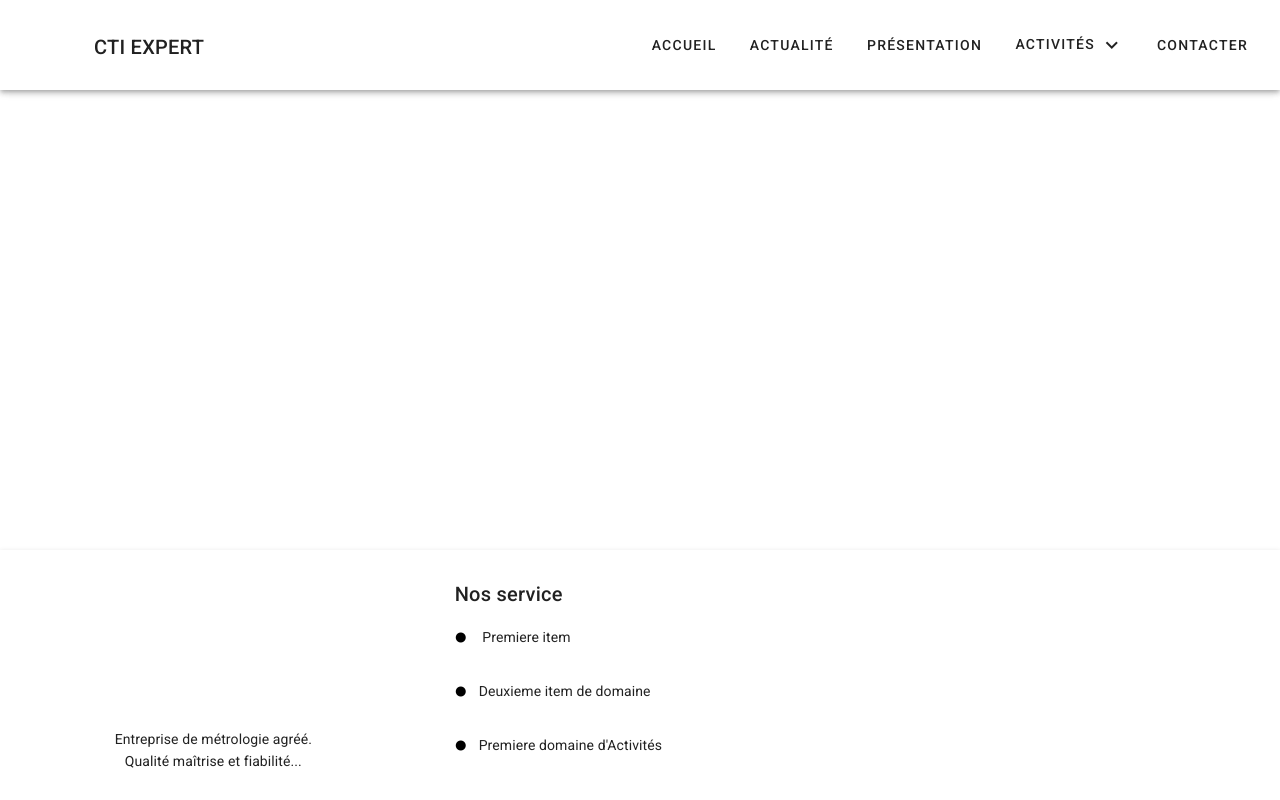
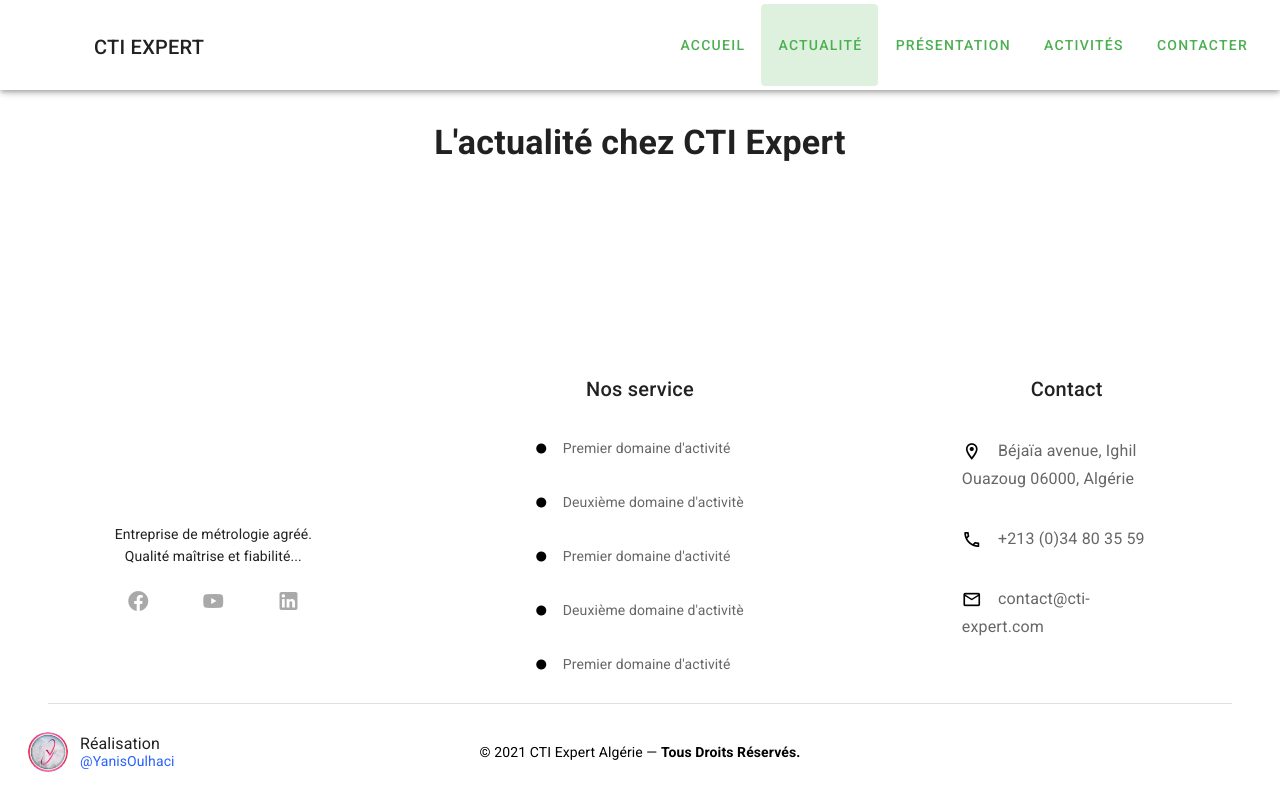
Before and after one commit to Yanis02015/cti-expert, a Vue app: page /news in a window 1280 px wide. Built offline with nearby package versions, Linux system fonts and the light colour scheme.

Commit message:
Home page without hover interaction

```diff
--- a/public/index.html
+++ b/public/index.html
@@ -4,7 +4,7 @@
     <meta charset="utf-8">
     <meta http-equiv="X-UA-Compatible" content="IE=edge">
     <meta name="viewport" content="width=device-width,initial-scale=1.0">
-    <link rel="icon" href="<%= BASE_URL %>favicon.ico">
+    <link rel="icon" href="<%= BASE_URL %>cti_logo.png">
     <title><%= htmlWebpackPlugin.options.title %></title>
     <link rel="stylesheet" href="https://fonts.googleapis.com/css?family=Roboto:100,300,400,500,700,900">
     <link rel="stylesheet" href="https://cdn.jsdelivr.net/npm/@mdi/font@latest/css/materialdesignicons.min.css">
--- a/src/App.vue
+++ b/src/App.vue
@@ -23,20 +23,15 @@
       <v-spacer></v-spacer>
 
       <v-card flat height="100%" class="hidden-sm-and-down">
-        <v-btn href="" text height="100%">
-          <span>Accueil</span>
-        </v-btn>
-        <v-btn href="" text height="100%">
-          <span>Actualité</span>
-        </v-btn>
-        <v-btn href="" text height="100%">
-          <span>Présentation</span>
-        </v-btn>
-        <v-btn href="" text height="100%">
-          <span>Activités <v-icon class="">mdi-chevron-down</v-icon></span>
-        </v-btn>
-        <v-btn href="" text height="100%">
-          <span>Contacter</span>
+        <v-btn
+          v-for="item in menuNavigation"
+          :key="item.title"
+          color="green"
+          :to="item.link"
+          text
+          height="100%"
+        >
+          <span>{{ item.title }}</span>
         </v-btn>
       </v-card>
     </v-app-bar>
@@ -45,8 +40,8 @@
       <router-view />
     </v-main>
 
-    <v-footer padless class="mt-9">
-      <v-card tile width="100%">
+    <v-footer padless>
+      <v-card flat tile width="100%">
         <v-row class="ma-0 text-center">
           <v-col cols="12" md="4">
             <v-img class="ma-auto" src="cti_logo.png" width="150" />
@@ -55,32 +50,101 @@
               <br />
               Qualité maîtrise et fiabilité...
             </v-card-text>
+            <v-card flat class="ma-auto" width="50%">
+              <v-row>
+                <v-col v-for="item in socialNetworks" :key="item.icon" cols="4">
+                  <v-btn icon plain :to="item.link">
+                    <v-icon>
+                      {{ item.icon }}
+                    </v-icon>
+                  </v-btn>
+                </v-col>
+              </v-row>
+            </v-card>
           </v-col>
 
-          <v-col cols="12" md="4" class="text-left">
+          <v-col cols="12" md="4">
             <v-card-title>
-              Nos service
+              <p class="ma-auto">Nos service</p>
             </v-card-title>
+            <v-card tile flat class="ma-auto" :width="mobile ? '90%' : '60%'">
+              <v-card-text
+                class="text-left"
+                v-for="item in activities"
+                :key="item.title"
+              >
+                <v-icon size="12" class="mr-3 black--text">
+                  mdi-checkbox-blank-circle</v-icon
+                >
+                {{ item.title }}
+              </v-card-text>
+            </v-card>
+          </v-col>
 
+          <v-col cols="12" md="4">
+            <v-card-title>
+              <p class="ma-auto">Contact</p>
+            </v-card-title>
+            <v-card tile flat class="ma-auto" :width="mobile ? '90%' : '60%'">
+              <v-card-text
+                class="text-left text-subtitle-1"
+                v-for="item in contactInfo"
+                :key="item.title"
+              >
+                <v-icon size="20" class="mr-3 black--text">
+                  {{ item.icon }}
+                </v-icon>
+                {{ item.title }}
+              </v-card-text>
+            </v-card>
+          </v-col>
+        </v-row>
+
+        <v-divider class="mx-12"></v-divider>
+
+        <v-row class="align-center ma-0">
+          <v-col cols="12" md="4">
             <v-card-text>
-              <v-icon size="12" class="mr-3 black--text">
-                mdi-checkbox-blank-circle</v-icon
+              <div
+                :class="
+                  $vuetify.breakpoint.smAndDown
+                    ? 'justify-center'
+                    : 'justify-start'
+                "
+                class="d-flex align-center"
               >
-              Premiere item
-            </v-card-text>
-            <v-card-text>
-              <v-icon size="12" class="mr-3 black--text"
-                >mdi-checkbox-blank-circle</v-icon
-              >Deuxieme item de domaine
-            </v-card-text>
-            <v-card-text>
-              <v-icon size="12" class="mr-3 black--text"
-                >mdi-checkbox-blank-circle</v-icon
-              >Premiere domaine d'Activités
+                <v-avatar class="mr-3" size="40">
+                  <img alt="yanis.indt" src="./assets/yanis-indt-logo.jpeg" />
+                </v-avatar>
+                <v-card class="transparent" tile elevation="0">
+                  <v-list-item-content
+                    style="width: 100px;"
+                    class="text-left py-0"
+                  >
+                    <v-list-item-title class="py-0"
+                      >Réalisation</v-list-item-title
+                    >
+                    <v-list-item-subtitle class="py-0">
+                      <!-- class="pink--text text--lighten-2" -->
+                      <a
+                        target="_blank"
+                        class="blue--text text--accent-4"
+                        href="https://linkedin.com/in/YanisOulhaci"
+                        >@YanisOulhaci</a
+                      >
+                    </v-list-item-subtitle>
+                  </v-list-item-content>
+                </v-card>
+              </div>
             </v-card-text>
           </v-col>
 
-          <v-col cols="12" md="4"> </v-col>
+          <v-col class="text-center pa-0 ma-0" cols="12" md="4">
+            <v-card-text class="black--text">
+              &#169; {{ new Date().getFullYear() }} CTI Expert Algérie —
+              <strong>Tous Droits Réservés.</strong>
+            </v-card-text>
+          </v-col>
         </v-row>
       </v-card>
     </v-footer>
@@ -94,10 +158,71 @@ export default {
   name: "App",
 
   data: () => ({
-    //
+    menuNavigation: [
+      {
+        title: "Accueil",
+        link: "/",
+      },
+      {
+        title: "Actualité",
+        link: "/news",
+      },
+      {
+        title: "Présentation",
+        link: "/presentation",
+      },
+      {
+        title: "Activités",
+        link: "/activities",
+      },
+      {
+        title: "Contacter",
+        link: "/contater",
+      },
+    ],
+    contactInfo: [
+      {
+        title: "Béjaïa avenue, Ighil Ouazoug 06000, Algérie",
+        icon: "mdi-map-marker-outline",
+      },
+      {
+        title: "+213 (0)34 80 35 59",
+        icon: "mdi-phone-outline",
+      },
+      {
+        title: "contact@cti-expert.com",
+        icon: "mdi-email-outline",
+      },
+    ],
+    socialNetworks: [
+      {
+        title: "facebook",
+        link: "www.facebook.com",
+        icon: "mdi-facebook",
+      },
+      {
+        title: "Youtube",
+        link: "www.youtube.com",
+        icon: "mdi-youtube",
+      },
+      {
+        title: "LinkedIn",
+        link: "www.linkedin.com",
+        icon: "mdi-linkedin",
+      },
+    ],
   }),
   computed: {
     ...mapState(["activities"]),
+    mobile() {
+      return this.$vuetify.breakpoint.smAndDown;
+    },
   },
 };
 </script>
+
+<style>
+a {
+  text-decoration: none;
+}
+</style>
--- a/src/router/index.js
+++ b/src/router/index.js
@@ -1,6 +1,11 @@
 import Vue from 'vue'
 import VueRouter from 'vue-router'
 import Home from '../views/Home.vue'
+import News from '../views/News.vue'
+import Presentation from '../views/Presentation.vue'
+import Activities from '../views/Activities.vue'
+import ActivitieItem from '../views/ActivitieItem.vue'
+import Contact from '../views/Contact.vue'
 
 Vue.use(VueRouter)
 
@@ -9,6 +14,31 @@ const routes = [
     path: '/',
     name: 'Home',
     component: Home
+  },
+  {
+    path: '/news',
+    name: 'News',
+    component: News
+  },
+  {
+    path: '/presentation',
+    name: 'Presentation',
+    component: Presentation
+  },
+  {
+    path: '/activities',
+    name: 'Activities',
+    component: Activities
+  },
+  {
+    path: '/activities/:id',
+    name: 'ActivitieItem',
+    component: ActivitieItem
+  },
+  {
+    path: '/contact',
+    name: 'Contact',
+    component: Contact
   },
 ]
 
--- a/src/store/index.js
+++ b/src/store/index.js
@@ -6,24 +6,6 @@ Vue.use(Vuex)
 export default new Vuex.Store({
   state: {
     activities: [
-      {
-        title: "Premier domaine d'activité",
-        image: "",
-        content: [
-          "Premier paragraphe",
-          "Deuxième paragraphe",
-          "Troisieme paragraphe",
-        ]
-      },
-      {
-        title: "Deuxième domaine d'activitè",
-        image: "",
-        content: [
-          "Premier paragraphe",
-          "Deuxième paragraphe",
-          "Troisième paragraphe",
-        ]
-      },
       {
         title: "Premier domaine d'activité",
         image: "",
--- /dev/null
+++ b/src/views/Activities.vue
@@ -0,0 +1,5 @@
+<template>
+    <v-container>
+        <h1>News</h1>
+    </v-container>
+</template>
--- a/src/views/Home.vue
+++ b/src/views/Home.vue
@@ -34,18 +34,22 @@
       </v-card>
     </v-container>
 
-    <!-- Définition -->
+    <v-divider class="mx-auto mt-2" style="width: 60%;"></v-divider>
+
+    <!-- Les services -->
     <v-container class="text-center px-12">
       <p class="text-h4 font-weight-bold text-center mt-5">
         Nos services
       </p>
       <v-row>
-        <v-col cols="12" md="4" v-for="item in activities" :key="item.title">
-          <v-card tile class="text-center ma-auto">
-            <v-img
-              src="https://picsum.photos/1000/3000"
-              aspect-ratio="1.1"
-            />
+        <v-col cols="12" md="4" v-for="(item, n) in activities" :key="n">
+          <v-card
+            v-if="n === 0 || n === 1"
+            height="100%"
+            tile
+            class="text-center ma-auto"
+          >
+            <v-img src="https://picsum.photos/1000/3000" aspect-ratio="1.1" />
             <v-card-title>
               {{ item.title }}
             </v-card-title>
@@ -53,21 +57,99 @@
               {{ item.content[0] }}
             </v-card-text>
             <v-card-actions>
-              <v-btn text plain class="ma-auto">Lire la suite <v-icon class="ml-2" size="20">mdi-arrow-right</v-icon></v-btn>
+              <v-btn text plain class="ma-auto">
+                Lire la suite
+                <v-icon class="ml-2" size="20">mdi-arrow-right</v-icon>
+              </v-btn>
+            </v-card-actions>
+          </v-card>
+
+          <!-- show more -->
+          <v-card v-if="n === 2" height="100%" tile class="text-center ma-auto">
+            <v-img
+              src="https://picsum.photos/1000/3000"
+              aspect-ratio="1.1"
+              class="text-center align-center image-blur"
+              gradient="to bottom right, rgba(143, 143, 143,.2), rgba(61, 61, 61,.7)"
+            >
+              <v-avatar size="90" class="opacity-1">
+                <v-icon size="60">mdi-arrow-right</v-icon>
+              </v-avatar>
+            </v-img>
+            <v-card-title>
+              Et bien plus encore..
+            </v-card-title>
+            <v-card-text class="text-left">
+              Nous offrons énormément de service, vous trouverez forcément ce
+              dont vous cherchez !
+            </v-card-text>
+            <v-card-actions>
+              <v-btn text plain class="ma-auto">
+                Voir tout nos activités
+                <v-icon class="ml-2" size="20">mdi-arrow-right</v-icon>
+              </v-btn>
             </v-card-actions>
           </v-card>
         </v-col>
       </v-row>
     </v-container>
 
+    <v-divider class="mx-auto mt-10" style="width: 60%;"></v-divider>
+
     <!-- CTI EXPERT -->
     <v-container class="text-center px-12">
       <p class="text-h4 font-weight-bold text-center mt-5">
         - CTI Expert -
       </p>
-      <v-img src="https://via.placeholder.com/2480x3508" width="300" class="my-5 mx-auto"/>
+      <v-img
+        src="https://via.placeholder.com/2480x3508"
+        width="300"
+        class="my-5 mx-auto"
+      />
       <v-card tile flat width="700" class="ma-auto">
         <p>{{ lorem + lorem + lorem }}</p>
+      </v-card>
+    </v-container>
+
+    <!-- post-footer -->
+    <v-container class="ma-0 pa-0" fluid>
+      <v-card
+        dark
+        class="d-flex align-center mx-0 pt-9 ask-for-help"
+        width="100%"
+        flat
+        tile
+      >
+        <v-row
+          :style="
+            !mobile
+              ? 'margin-left: 200px; margin-right: 200px;'
+              : 'margin-left: 50px; margin-right: 50px;'
+          "
+        >
+          <v-col cols="12" md="6">
+            <v-card-title class="text-md-h3 text-h4 font-weight-black">
+              Besoin d'aide ?
+            </v-card-title>
+            <v-card-text class="text-subtitile-1 text-md-h6">
+              Parlez à l’un de nos collaborateurs et nous serons ravis de vous
+              guider
+            </v-card-text>
+            <v-card-actions>
+              <v-btn href="tel: +21334803559" class="call-number mx-auto pa-5"
+                >Tel: +213 34 80 35 59</v-btn
+              >
+            </v-card-actions>
+          </v-col>
+
+          <v-col cols="12" md="6">
+            <v-img
+              class="ma-auto"
+              width="300"
+              src="https://pngimage.net/wp-content/uploads/2018/05/%C3%A7a%C4%9Fr%C4%B1-merkezi-png-6.png"
+            />
+          </v-col>
+        </v-row>
       </v-card>
     </v-container>
   </v-container>
@@ -85,6 +167,24 @@ export default {
   },
   computed: {
     ...mapState(["activities"]),
+    mobile() {
+      return this.$vuetify.breakpoint.smAndDown;
+    },
   },
 };
 </script>
+
+<style scoped>
+.ask-for-help {
+  background-color: #002a6b !important;
+  background-image: linear-gradient(280deg, #002c67 0%, #00a0df 100%);
+}
+
+.ask-for-help .call-number {
+  background-color: #002a6b !important;
+}
+
+.opacity-1 {
+  background-color: rgba(255, 255, 255, 0.495) !important;
+}
+</style>
--- /dev/null
+++ b/src/views/News.vue
@@ -0,0 +1,7 @@
+<template>
+  <v-container>
+    <h1 class="text-h4 font-weight-bold text-center mt-5">
+      L'actualité chez CTI Expert
+    </h1>
+  </v-container>
+</template>
```
Also changed, not shown: src/assets/yanis-indt-logo.jpeg (added), src/views/ActivitieItem.vue (added), src/views/Contact.vue (added), src/views/Presentation.vue (added).
